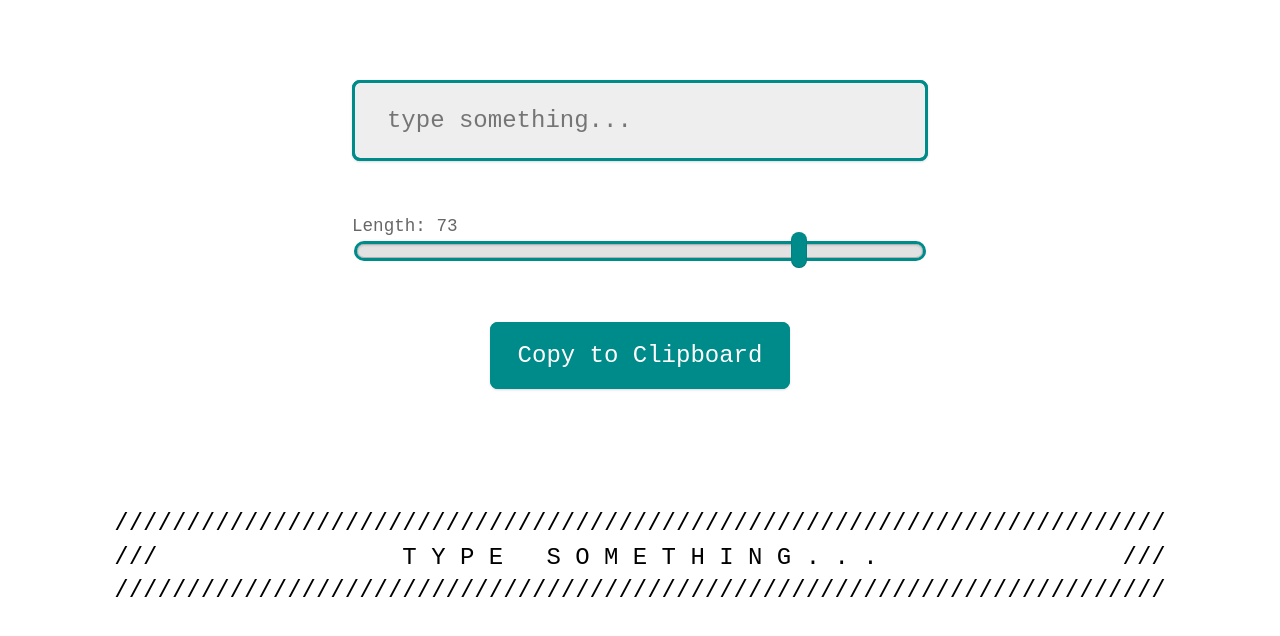
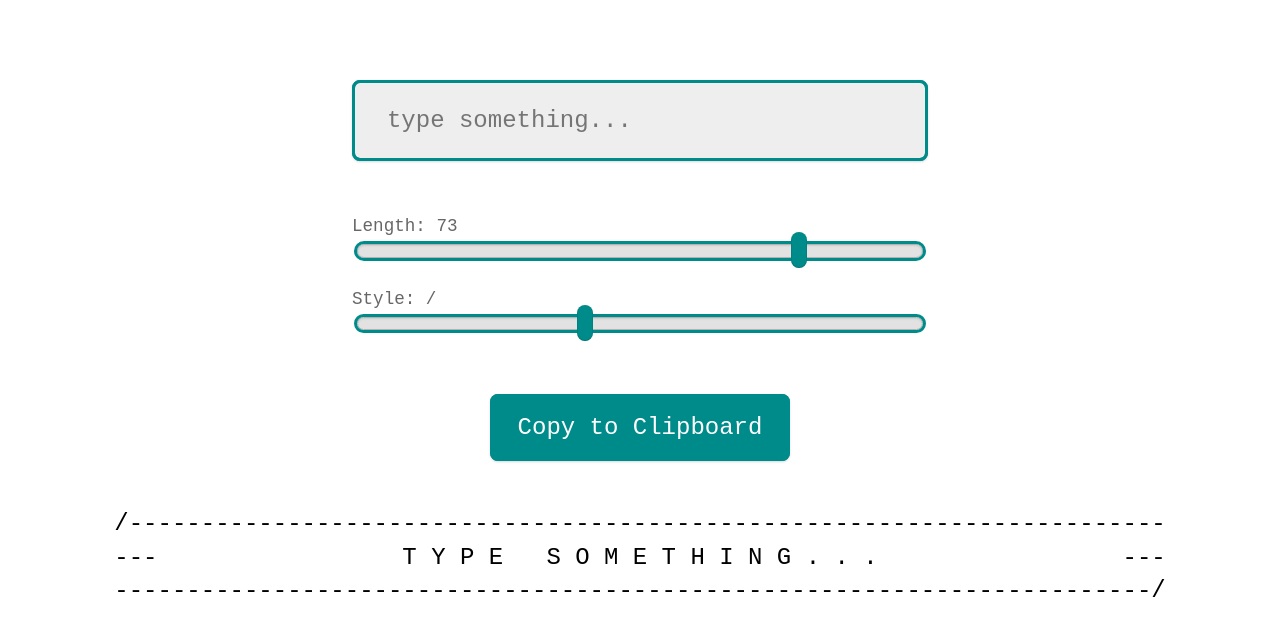
Before and after one commit to nitasn/nitasn.github.io, a plain HTML site: page h1-comments/index.html in a window 1280 px wide. Drawn offline with nearby package versions, Linux system fonts and the light colour scheme.

Commit message:
made styles options

```diff
--- a/h1-comments/index.html
+++ b/h1-comments/index.html
@@ -28,6 +28,10 @@
           <span>Length: 73</span>
           <input type="range" min="43" max="81" value="73" step="2" />
         </label>
+        <label class="radios">
+          <span>Style: /</span>
+          <input type="range" min="1" max="6" value="3" step="1" />
+        </label>
       </div>
       <button type="submit" class="btn-copy">Copy to Clipboard</button>
       <pre class="output"></pre>
--- a/h1-comments/script.mjs
+++ b/h1-comments/script.mjs
@@ -4,17 +4,31 @@ import toast from "./toast.mjs";
 const mainInput = document.querySelector(".main input");
 const mainOutput = document.querySelector(".main .output");
 const mainForm = document.querySelector("form.main");
-const range = document.querySelector("input[type='range']");
+const rangeInput = document.querySelector(".range input");
 const rangeSpan = document.querySelector(".range span");
+const radiosInput = document.querySelector(".radios input");
+const radiosSpan = document.querySelector(".radios span");
 const mainBtn = document.querySelector('.main button[type="submit"]');
+
+const styles = {
+  1: '/',
+  2: '/*',
+  3: '/-',
+  4: '*',
+  5: '-',
+  6: '#',
+};
 
 function getInput() {
   return mainInput.value.trim() || mainInput.placeholder.trim();
 }
 
 function updateOutput() {
-  const options = { char: "/", lineLength: range.value };
-  mainOutput.innerText = borderify(getInput(), options).toUpperCase();
+  const [first, second] = styles[radiosInput.value];
+  const options = { char: second ?? first, lineLength: rangeInput.value };
+  const result = borderify(getInput(), options).toUpperCase();
+  const output = first + result.substring(1, result.length - 1) + first;
+  mainOutput.innerText = output;
 }
 
 mainForm.addEventListener("submit", (e) => {
@@ -25,9 +39,14 @@ mainForm.addEventListener("submit", (e) => {
     .catch((err) => toast("Couldn't Copy :(", err?.message));
 });
 
-range.addEventListener("input", () => {
+rangeInput.addEventListener("input", () => {
   updateOutput();
-  rangeSpan.innerText = `Length: ${range.value}`;
+  rangeSpan.innerText = `Length: ${rangeInput.value}`;
+});
+
+radiosInput.addEventListener("input", () => {
+  updateOutput();
+  radiosSpan.innerText = `Style: ${styles[radiosInput.value]}`;
 });
 
 mainInput.addEventListener("input", updateOutput);
--- a/h1-comments/style.css
+++ b/h1-comments/style.css
@@ -92,3 +92,9 @@ input[type="text"]:focus {
   outline-color: var(--_color);
   background-color: var(--_color);
 }
+
+.controls {
+  display: flex;
+  flex-direction: column;
+  gap: 1.5rem;
+}
```
